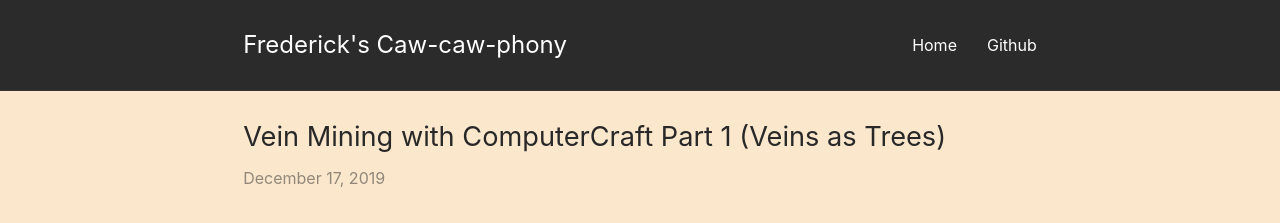
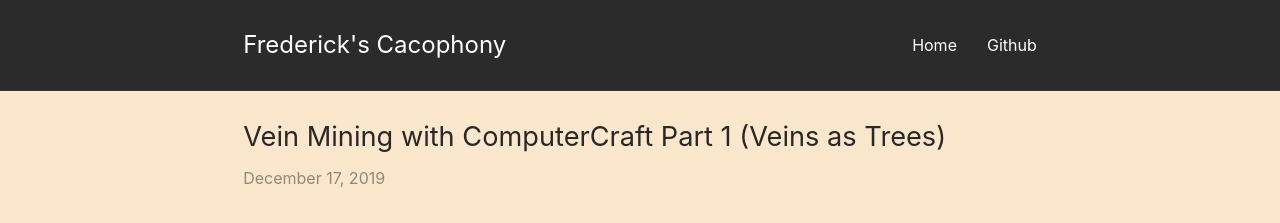
Before and after one commit to fechan/blog, a Jekyll site: the page built from _posts/2019-12-17-vein-mining-strategies-with-computercraft-1.md, in a window 1280 px wide and 900 px high. Shown: the top 223 px of the window. Built offline with Jekyll 4.4.1, drawn with Linux system fonts in a browser that asks for light colours.

Commit message:
Change blog name

```diff
--- a/_config.yml
+++ b/_config.yml
@@ -1,4 +1,4 @@
-title: "Frederick's Caw-caw-phony"
+title: "Frederick's Cacophony"
 author: "Frederick Chan"
 description: "Frederick's blog"
 permalink: /:title/
```
